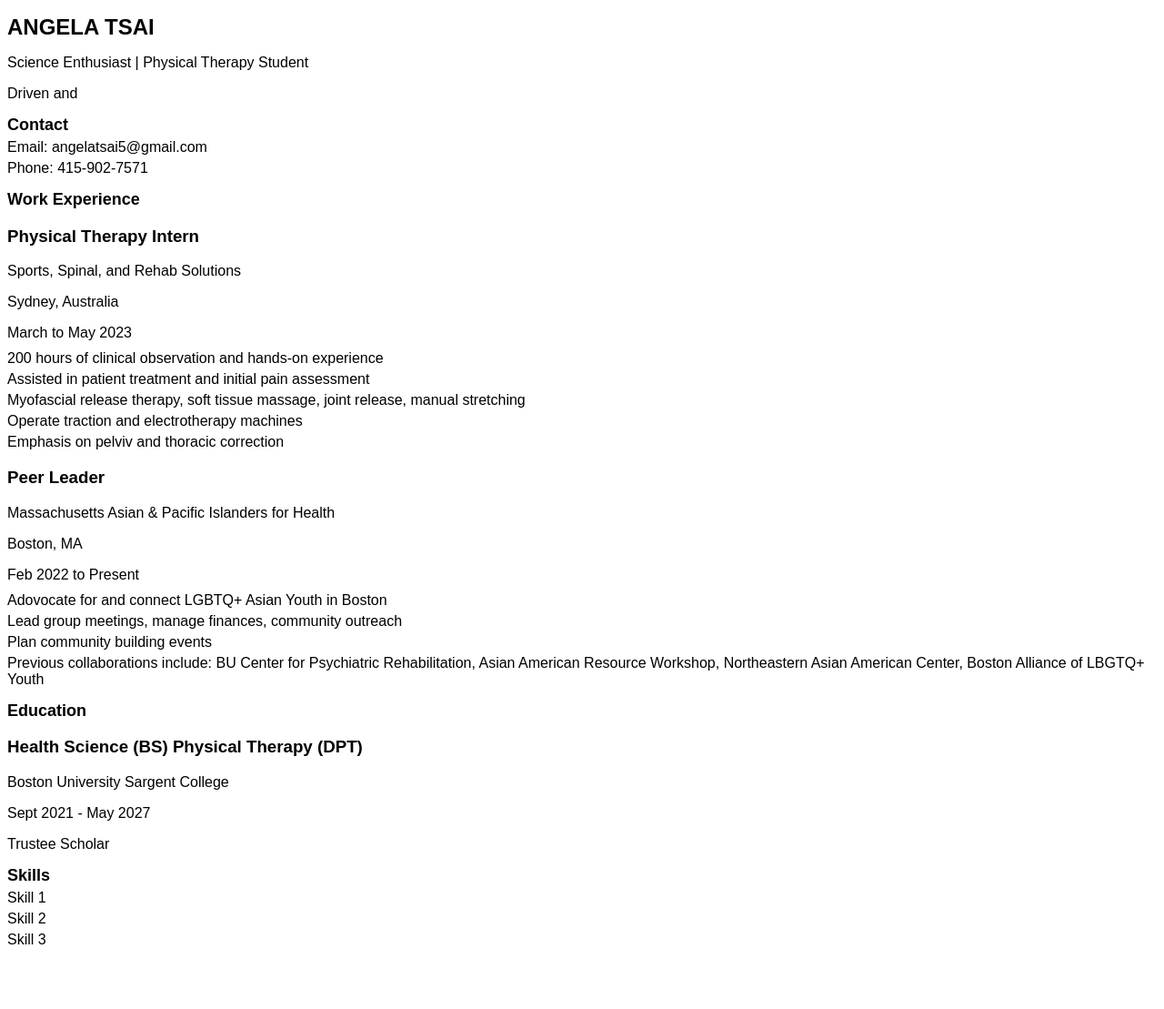
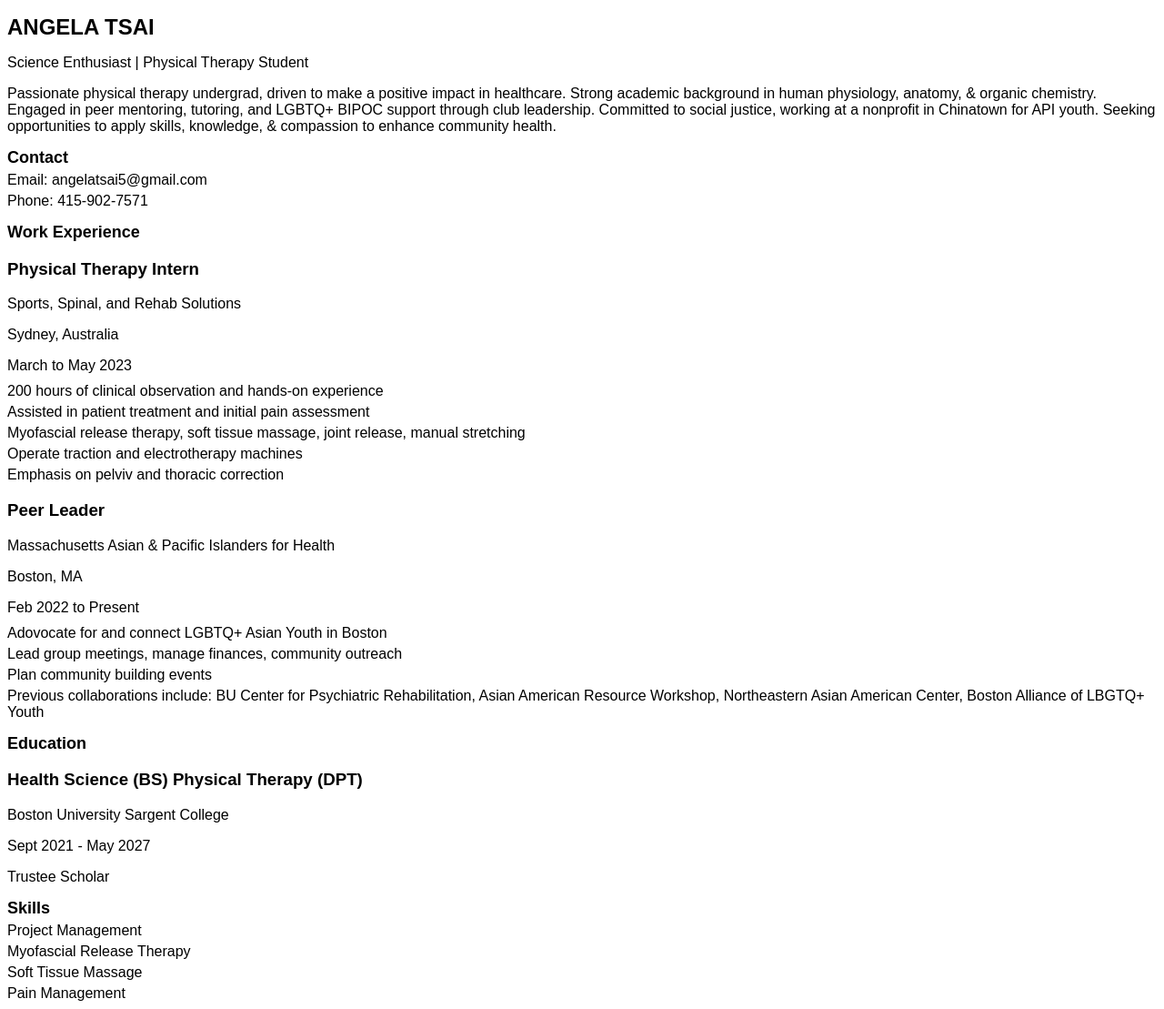
Before and after one commit to angelatsai5/resume, a plain HTML site: page index.html in a window 1280 px wide. Shown: the whole page at 91% size. Before the commit the page ends 1050 px from the top, so only its background shows below. Drawn offline with Linux system fonts and the light colour scheme.

Commit message:
Update index.html

```diff
--- a/index.html
+++ b/index.html
@@ -79,13 +79,14 @@
 
   <h2>Skills</h2>
   <ul>
-    <li>Skill 1</li>
-    <li>Skill 2</li>
-    <li>Skill 3</li>
+    <li>Project Management</li>
+    <li>Myofascial Release Therapy</li>
+    <li>Soft Tissue Massage</li>
+    <li>Pain Management</li>
   </ul>
   <script>
     // JavaScript code to set the About section content
-    var about = "Driven and";
+    var about = "Passionate physical therapy undergrad, driven to make a positive impact in healthcare. Strong academic background in human physiology, anatomy, & organic chemistry. Engaged in peer mentoring, tutoring, and LGBTQ+ BIPOC support through club leadership. Committed to social justice, working at a nonprofit in Chinatown for API youth. Seeking opportunities to apply skills, knowledge, & compassion to enhance community health. ";
     document.getElementById("about").textContent = about;
   </script>
 </body>
```
